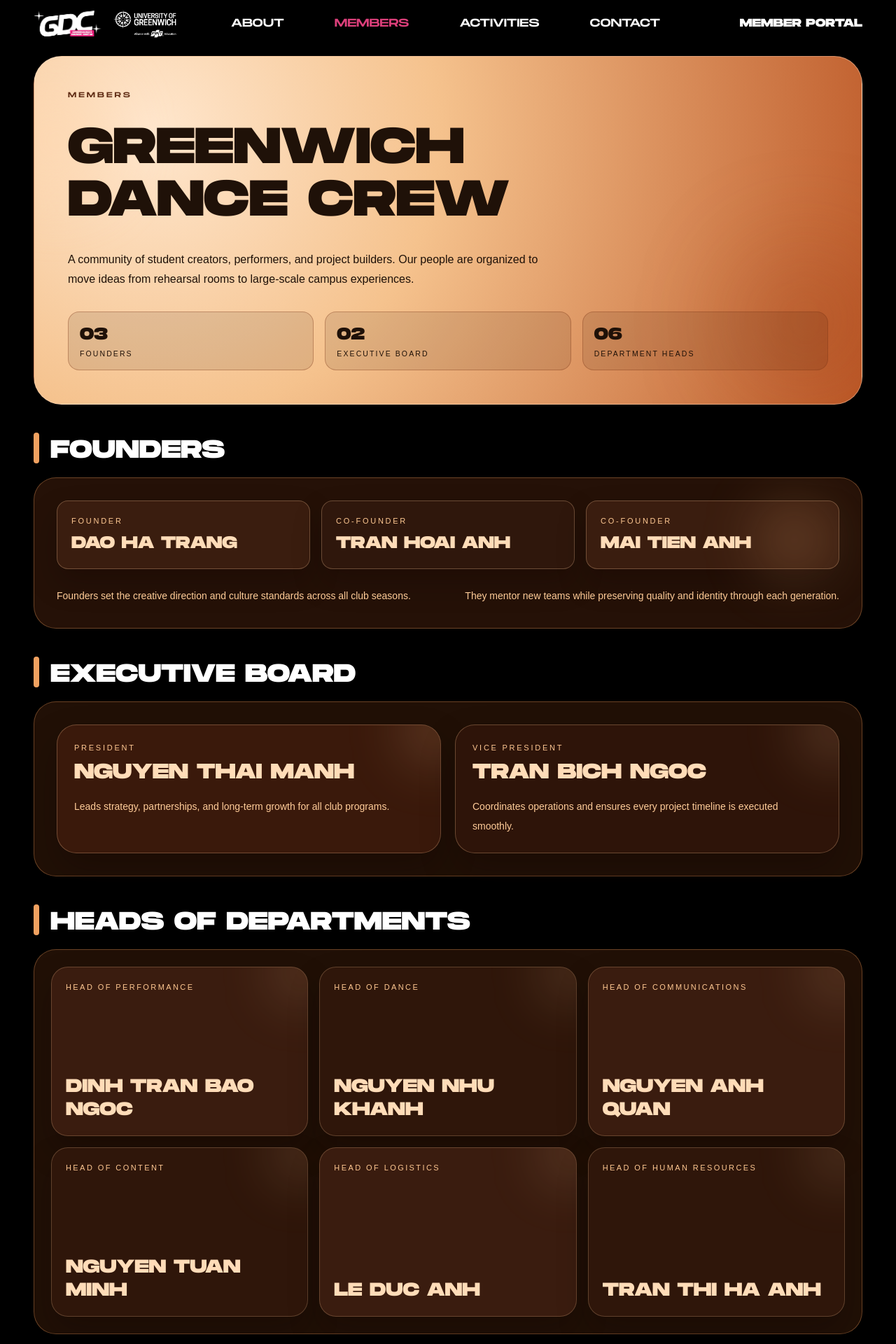
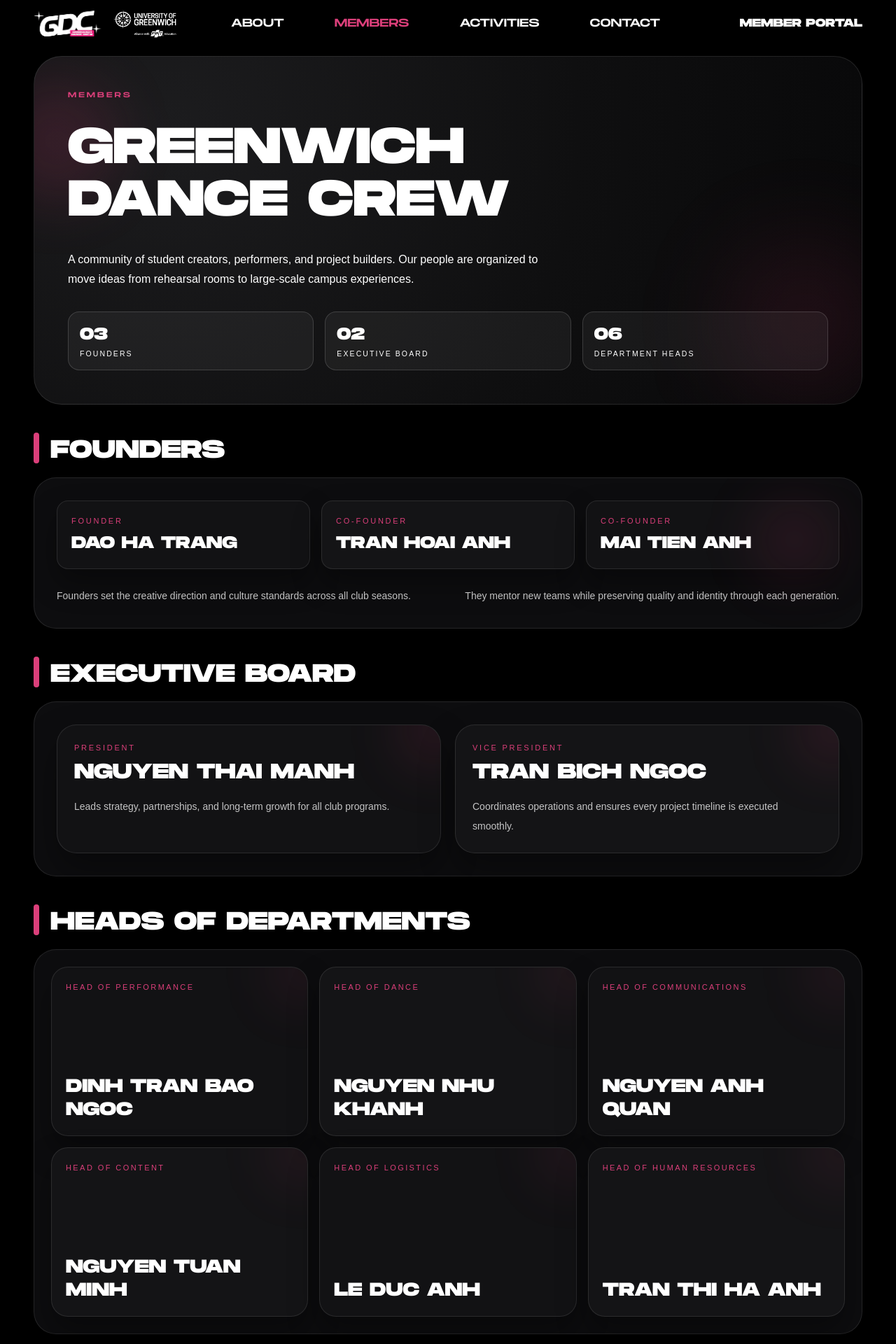
Before and after one commit to tadabngn0132/ClubHub-v0, a React (Vite) app: page /members in a window 1280 px wide. Shown: the top 1920 px of the page at 70% size. Built offline with nearby package versions, Linux system fonts and the light colour scheme; no server answers; a web font is replaced by a local one.

Commit message:
refactor: update About, Contact, and Members pages for improved UI and functionality; remove unused assets and enhance contact details

```diff
--- a/src/pages/public/About.jsx
+++ b/src/pages/public/About.jsx
@@ -109,7 +109,6 @@ const About = () => {
 
   const galleryImages = [
     "https://images.unsplash.com/photo-1508700929628-666bc8bd84ea?auto=format&fit=crop&w=900&q=80",
-    "https://images.unsplash.com/photo-1547153760-18fc9498041f?auto=format&fit=crop&w=900&q=80",
     "https://images.unsplash.com/photo-1485217988980-11786ced9454?auto=format&fit=crop&w=900&q=80",
     "https://images.unsplash.com/photo-1518834107812-67b0b7c58434?auto=format&fit=crop&w=900&q=80",
     "https://images.unsplash.com/photo-1535525153412-5a42439a210d?auto=format&fit=crop&w=900&q=80",
--- a/src/pages/public/Members.jsx
+++ b/src/pages/public/Members.jsx
@@ -198,12 +198,12 @@ const Members = () => {
 
   return (
     <main className="w-full min-h-[var(--pub-main-min-height)] my-[var(--pub-main-margin-y)] px-[var(--pub-container-padding-x-mobile)] md:px-[var(--pub-container-padding-x)]">
-      <section className="relative overflow-hidden rounded-[2.5rem] border border-[#f7d8be]/40 bg-[radial-gradient(circle_at_14%_22%,_#ffe7ce_0%,_#f5c28d_38%,_#bd5928_100%)] p-6 text-[#1f1108] sm:p-8 md:p-12">
-        <div className="pointer-events-none absolute -left-14 top-8 h-44 w-44 rounded-full bg-[#ffd8af]/45 blur-2xl" />
-        <div className="pointer-events-none absolute -right-10 bottom-0 h-60 w-60 rounded-full bg-[#8c3008]/20 blur-3xl" />
+      <section className="relative overflow-hidden rounded-[2.5rem] border border-white/10 bg-[radial-gradient(circle_at_16%_20%,_#1c1c1e_0%,_#0f0f10_55%,_#080809_100%)] p-6 text-white sm:p-8 md:p-12">
+        <div className="pointer-events-none absolute -left-14 top-8 h-44 w-44 rounded-full bg-[#DB3F7A]/15 blur-2xl" />
+        <div className="pointer-events-none absolute -right-10 bottom-0 h-60 w-60 rounded-full bg-[#DB3F7A]/10 blur-3xl" />
 
         <div className="relative flex flex-col gap-8">
-          <p className="monument-regular text-xs uppercase tracking-[0.3em] text-[#5f2c14]">
+          <p className="monument-regular text-xs uppercase tracking-[0.3em] text-[#DB3F7A]">
             Members
           </p>
 
@@ -220,19 +220,19 @@ const Members = () => {
           </p>
 
           <div className="grid grid-cols-1 gap-4 sm:grid-cols-3">
-            <div className="rounded-2xl border border-[#7e3614]/35 bg-[#1d1109]/10 p-4">
+            <div className="rounded-2xl border border-white/15 bg-white/5 p-4">
               <p className="text-2xl monument-extra-bold">03</p>
               <p className="mt-1 text-xs uppercase tracking-[0.2em]">
                 Founders
               </p>
             </div>
-            <div className="rounded-2xl border border-[#7e3614]/35 bg-[#1d1109]/10 p-4">
+            <div className="rounded-2xl border border-white/15 bg-white/5 p-4">
               <p className="text-2xl monument-extra-bold">02</p>
               <p className="mt-1 text-xs uppercase tracking-[0.2em]">
                 Executive Board
               </p>
             </div>
-            <div className="rounded-2xl border border-[#7e3614]/35 bg-[#1d1109]/10 p-4">
+            <div className="rounded-2xl border border-white/15 bg-white/5 p-4">
               <p className="text-2xl monument-extra-bold">06</p>
               <p className="mt-1 text-xs uppercase tracking-[0.2em]">
                 Department Heads
@@ -244,23 +244,23 @@ const Members = () => {
 
       <section className="mt-10">
         <div className="mb-5 flex items-end gap-4">
-          <div className="h-11 w-2 rounded-full bg-[#f0a160]" />
+          <div className="h-11 w-2 rounded-full bg-[#DB3F7A]" />
           <h2 className="monument-extra-bold text-3xl uppercase leading-none sm:text-4xl">
             Founders
           </h2>
         </div>
 
-        <div className="relative overflow-hidden rounded-[2rem] border border-[#f0a160]/35 bg-[#251107] p-6 sm:p-8">
-          <div className="pointer-events-none absolute right-10 top-8 h-28 w-28 rounded-full bg-[#f8b477]/20 blur-2xl" />
+        <div className="relative overflow-hidden rounded-[2rem] border border-white/10 bg-[#0d0d0f] p-6 sm:p-8">
+          <div className="pointer-events-none absolute right-10 top-8 h-28 w-28 rounded-full bg-[#DB3F7A]/12 blur-2xl" />
           <div className="grid grid-cols-1 gap-4 sm:grid-cols-2 lg:grid-cols-3">
             {founders.map((member, index) => (
               <article
                 key={member.name}
-                className={`rounded-2xl border border-[#f5c395]/30 p-5 text-[#ffdcb8] shadow-[0_20px_40px_rgba(16,5,0,0.25)] transition-all duration-300 hover:-translate-y-1 ${
-                  index % 2 === 0 ? "bg-[#3a1d0f]" : "bg-[#2f170c]"
+                className={`rounded-2xl border border-white/10 p-5 text-white shadow-[0_20px_40px_rgba(0,0,0,0.35)] transition-all duration-300 hover:-translate-y-1 ${
+                  index % 2 === 0 ? "bg-[#121214]" : "bg-[#141416]"
                 }`}
               >
-                <p className="text-[11px] uppercase tracking-[0.25em] text-[#ffc993]">
+                <p className="text-[11px] uppercase tracking-[0.25em] text-[#DB3F7A]">
                   {member.role}
                 </p>
                 <p className="monument-extra-bold mt-2 text-2xl uppercase">
@@ -270,7 +270,7 @@ const Members = () => {
             ))}
           </div>
 
-          <div className="mt-6 grid grid-cols-1 gap-3 text-sm font-light leading-7 text-[#ffcc99] md:grid-cols-2">
+          <div className="mt-6 grid grid-cols-1 gap-3 text-sm font-light leading-7 text-white/75 md:grid-cols-2">
             <p>
               Founders set the creative direction and culture standards across
               all club seasons.
@@ -285,28 +285,28 @@ const Members = () => {
 
       <section className="mt-10">
         <div className="mb-5 flex items-end gap-4">
-          <div className="h-11 w-2 rounded-full bg-[#f0a160]" />
+          <div className="h-11 w-2 rounded-full bg-[#DB3F7A]" />
           <h2 className="monument-extra-bold text-3xl uppercase leading-none sm:text-4xl">
             Executive Board
           </h2>
         </div>
 
-        <div className="grid grid-cols-1 gap-5 rounded-[2rem] border border-[#ef9f5c]/35 bg-[#211006] p-6 md:grid-cols-2 md:p-8">
+        <div className="grid grid-cols-1 gap-5 rounded-[2rem] border border-white/10 bg-[#0d0d0f] p-6 md:grid-cols-2 md:p-8">
           {executiveBoard.map((member, index) => (
             <article
               key={member.name}
-              className={`relative overflow-hidden rounded-[1.75rem] border border-[#f4bc8a]/30 p-6 text-[#ffdcb8] shadow-[0_24px_50px_rgba(13,4,0,0.28)] ${
-                index === 0 ? "bg-[#3a190b]" : "bg-[#2e1409]"
+              className={`relative overflow-hidden rounded-[1.75rem] border border-white/10 p-6 text-white shadow-[0_24px_50px_rgba(0,0,0,0.35)] ${
+                index === 0 ? "bg-[#121214]" : "bg-[#141416]"
               }`}
             >
-              <div className="pointer-events-none absolute -right-10 -top-10 h-24 w-24 rounded-full bg-[#ffc98f]/20 blur-2xl" />
-              <p className="relative text-[11px] uppercase tracking-[0.25em] text-[#ffc893]">
+              <div className="pointer-events-none absolute -right-10 -top-10 h-24 w-24 rounded-full bg-[#DB3F7A]/15 blur-2xl" />
+              <p className="relative text-[11px] uppercase tracking-[0.25em] text-[#DB3F7A]">
                 {member.role}
               </p>
               <p className="relative monument-extra-bold mt-2 text-3xl uppercase leading-tight">
                 {member.name}
               </p>
-              <p className="relative mt-4 text-sm font-light leading-7 text-[#ffcc99]">
+              <p className="relative mt-4 text-sm font-light leading-7 text-white/75">
                 {member.bio}
               </p>
             </article>
@@ -316,24 +316,24 @@ const Members = () => {
 
       <section className="mt-10">
         <div className="mb-5 flex items-end gap-4">
-          <div className="h-11 w-2 rounded-full bg-[#f0a160]" />
+          <div className="h-11 w-2 rounded-full bg-[#DB3F7A]" />
           <h2 className="monument-extra-bold text-3xl uppercase leading-none sm:text-4xl">
             Heads of Departments
           </h2>
         </div>
 
-        <div className="grid grid-cols-1 gap-4 rounded-[2rem] border border-[#efa15f]/35 bg-[#211006] p-4 sm:grid-cols-2 sm:p-5 lg:grid-cols-3 lg:p-6">
+        <div className="grid grid-cols-1 gap-4 rounded-[2rem] border border-white/10 bg-[#0d0d0f] p-4 sm:grid-cols-2 sm:p-5 lg:grid-cols-3 lg:p-6">
           {departments.map((member, index) => (
             <article
               key={member.name}
-              className={`group relative overflow-hidden rounded-[1.5rem] border border-[#f2bf8f]/25 p-5 text-[#ffdcb8] shadow-[0_22px_44px_rgba(13,4,0,0.25)] transition-all duration-300 hover:-translate-y-1 hover:border-[#ffd1a2]/70 ${
-                index % 2 === 0 ? "bg-[#3a1c0f]" : "bg-[#2f160a]"
+              className={`group relative overflow-hidden rounded-[1.5rem] border border-white/10 p-5 text-white shadow-[0_22px_44px_rgba(0,0,0,0.35)] transition-all duration-300 hover:-translate-y-1 hover:border-[#DB3F7A]/70 ${
+                index % 2 === 0 ? "bg-[#121214]" : "bg-[#141416]"
               }`}
             >
-              <div className="pointer-events-none absolute -right-8 -top-8 h-20 w-20 rounded-full bg-[#ffcc97]/20 blur-2xl" />
+              <div className="pointer-events-none absolute -right-8 -top-8 h-20 w-20 rounded-full bg-[#DB3F7A]/12 blur-2xl" />
 
               <div className="relative flex h-full min-h-[12.5rem] flex-col justify-between gap-6">
-                <p className="text-[11px] uppercase tracking-[0.22em] text-[#ffc892]">
+                <p className="text-[11px] uppercase tracking-[0.22em] text-[#DB3F7A]">
                   {member.role}
                 </p>
 
@@ -346,9 +346,9 @@ const Members = () => {
         </div>
       </section>
 
-      <section className="mt-12 rounded-[2rem] border border-[#ef9f5c]/35 bg-[#120a05] p-5 sm:p-6 md:p-8">
+      <section className="mt-12 rounded-[2rem] border border-white/10 bg-[#0d0d0f] p-5 sm:p-6 md:p-8">
         <div className="mb-8 flex items-end gap-4">
-          <div className="h-11 w-2 rounded-full bg-[#f0a160]" />
+          <div className="h-11 w-2 rounded-full bg-[#DB3F7A]" />
           <h2 className="monument-extra-bold text-2xl uppercase leading-none sm:text-3xl md:text-4xl">
             Featured Dancers
           </h2>
@@ -430,14 +430,14 @@ const Members = () => {
                     <div className="flex flex-col items-end text-right">
                       <p
                         className={`text-[11px] uppercase tracking-[0.22em] transition-colors duration-500 ${
-                          isActive ? "text-[#ffb4cf]" : "text-[#c8a8b5]"
+                          isActive ? "text-[#DB3F7A]" : "text-white/65"
                         }`}
                       >
                         {genreText}
                       </p>
 
                       <div className="mt-4 flex flex-wrap gap-2">
-                        <span className="rounded-full border border-[#ff82af]/60 bg-[#ff2d78]/20 px-3 py-1 text-[10px] uppercase tracking-[0.2em] text-[#ffd5e4]">
+                        <span className="rounded-full border border-[#DB3F7A]/60 bg-[#DB3F7A]/25 px-3 py-1 text-[10px] uppercase tracking-[0.2em] text-[#fff1f7]">
                           Booking
                         </span>
                       </div>
@@ -469,22 +469,22 @@ const Members = () => {
         </div>
       </section>
 
-      <section className="mt-12 rounded-[2rem] border border-[#ef9f5c]/35 bg-[#140b06] p-5 sm:p-6 md:p-8">
+      <section className="mt-12 rounded-[2rem] border border-white/10 bg-[#0d0d0f] p-5 sm:p-6 md:p-8">
         <div className="mb-8 flex items-end gap-4">
-          <div className="h-11 w-2 rounded-full bg-[#f0a160]" />
+          <div className="h-11 w-2 rounded-full bg-[#DB3F7A]" />
           <h2 className="monument-extra-bold text-2xl uppercase leading-none sm:text-3xl md:text-4xl">
             All Members & Filtering
           </h2>
         </div>
 
         <div className="grid grid-cols-1 gap-8 lg:grid-cols-[260px_1fr]">
-          <aside className="rounded-[1.5rem] border border-[#f0a160]/25 bg-[#1b0f08] p-5 lg:sticky lg:top-24 lg:self-start">
-            <p className="monument-regular text-xs uppercase tracking-[0.22em] text-[#ffc58f]">
+          <aside className="rounded-[1.5rem] border border-white/10 bg-[#121214] p-5 lg:sticky lg:top-24 lg:self-start">
+            <p className="monument-regular text-xs uppercase tracking-[0.22em] text-[#DB3F7A]">
               Filter Crew
             </p>
 
             <div className="mt-7">
-              <p className="text-[11px] uppercase tracking-[0.2em] text-[#d0956a]">
+              <p className="text-[11px] uppercase tracking-[0.2em] text-white/60">
                 Dance Style
               </p>
               <div className="mt-3 flex flex-col gap-2">
@@ -495,8 +495,8 @@ const Members = () => {
                     onClick={() => setSelectedStyle(style)}
                     className={`rounded-full px-4 py-2 text-left text-sm transition-all ${
                       selectedStyle === style
-                        ? "border border-[#ffc58f]/55 bg-[#3a1c0f] text-[#ffd6af]"
-                        : "border border-transparent bg-[#25150c] text-[#c99770] hover:text-[#ffd6af]"
+                        ? "border border-[#DB3F7A]/55 bg-[#DB3F7A]/20 text-[#fff1f7]"
+                        : "border border-transparent bg-[#1a1a1d] text-white/65 hover:text-white"
                     }`}
                   >
                     {style}
@@ -506,7 +506,7 @@ const Members = () => {
             </div>
 
             <div className="mt-7">
-              <p className="text-[11px] uppercase tracking-[0.2em] text-[#d0956a]">
+              <p className="text-[11px] uppercase tracking-[0.2em] text-white/60">
                 Position
               </p>
               <div className="mt-3 flex flex-col gap-2">
@@ -517,8 +517,8 @@ const Members = () => {
                     onClick={() => setSelectedPosition(position)}
                     className={`rounded-full px-4 py-2 text-left text-sm transition-all ${
                       selectedPosition === position
-                        ? "border border-[#ffc58f]/55 bg-[#3a1c0f] text-[#ffd6af]"
-                        : "border border-transparent bg-[#25150c] text-[#c99770] hover:text-[#ffd6af]"
+                        ? "border border-[#DB3F7A]/55 bg-[#DB3F7A]/20 text-[#fff1f7]"
+                        : "border border-transparent bg-[#1a1a1d] text-white/65 hover:text-white"
                     }`}
                   >
                     {position}
@@ -530,7 +530,7 @@ const Members = () => {
             <button
               type="button"
               onClick={resetFilters}
-              className="mt-8 w-full rounded-full border border-[#f0a160]/40 py-3 text-xs uppercase tracking-[0.2em] text-[#ffcc99] transition-colors hover:border-[#ffd1a2] hover:text-[#ffe2c2]"
+              className="mt-8 w-full rounded-full border border-white/25 py-3 text-xs uppercase tracking-[0.2em] text-white/85 transition-colors hover:border-[#DB3F7A] hover:bg-[#DB3F7A] hover:text-white"
             >
               Reset Filters
             </button>
@@ -539,7 +539,7 @@ const Members = () => {
           <div>
             <div className="mb-6 flex flex-col gap-4 md:flex-row md:items-center md:justify-between">
               <div className="relative w-full max-w-xl">
-                <span className="pointer-events-none absolute left-4 top-1/2 -translate-y-1/2 text-sm text-[#b9835e]">
+                <span className="pointer-events-none absolute left-4 top-1/2 -translate-y-1/2 text-sm text-white/45">
                   Search
                 </span>
                 <input
@@ -547,20 +547,20 @@ const Members = () => {
                   value={query}
                   onChange={(event) => setQuery(event.target.value)}
                   placeholder="Find a member by name, style, or position..."
-                  className="w-full rounded-xl border border-[#f0a160]/30 bg-[#25150c] py-3 pl-20 pr-4 text-sm text-[#ffdcb8] placeholder:text-[#a67452] focus:border-[#ffc58f] focus:outline-none"
+                  className="w-full rounded-xl border border-white/20 bg-[#141416] py-3 pl-20 pr-4 text-sm text-white placeholder:text-white/40 focus:border-[#DB3F7A] focus:outline-none"
                 />
               </div>
 
-              <p className="text-sm text-[#d8a67e]">
+              <p className="text-sm text-white/70">
                 Showing {filteredMembers.length} member
                 {filteredMembers.length === 1 ? "" : "s"}
               </p>
             </div>
 
             {filteredMembers.length === 0 ? (
-              <div className="rounded-2xl border border-dashed border-[#f0a160]/40 bg-[#201108] p-8 text-center">
-                <p className="text-lg text-[#ffd3ad]">No members found.</p>
-                <p className="mt-2 text-sm text-[#bc8862]">
+              <div className="rounded-2xl border border-dashed border-white/25 bg-[#121214] p-8 text-center">
+                <p className="text-lg text-white">No members found.</p>
+                <p className="mt-2 text-sm text-white/65">
                   Try changing dance style, position, or clearing search
                   keywords.
                 </p>
@@ -570,7 +570,7 @@ const Members = () => {
                 {filteredMembers.map((member) => (
                   <article
                     key={member.name}
-                    className="group overflow-hidden rounded-2xl border border-[#f0a160]/25 bg-[#211006] shadow-[0_18px_36px_rgba(13,4,0,0.25)] transition-all duration-300 hover:-translate-y-1 hover:border-[#ffd1a2]/70"
+                    className="group overflow-hidden rounded-2xl border border-white/10 bg-[#121214] shadow-[0_18px_36px_rgba(0,0,0,0.35)] transition-all duration-300 hover:-translate-y-1 hover:border-[#DB3F7A]/70"
                   >
                     <div className="aspect-[4/5] overflow-hidden">
                       <img
@@ -582,15 +582,15 @@ const Members = () => {
                     </div>
 
                     <div className="p-5">
-                      <p className="text-[11px] uppercase tracking-[0.2em] text-[#ffc892]">
+                      <p className="text-[11px] uppercase tracking-[0.2em] text-[#DB3F7A]">
                         {member.style} / {member.position}
                       </p>
-                      <p className="monument-extra-bold mt-2 text-2xl uppercase text-[#ffdcb8]">
+                      <p className="monument-extra-bold mt-2 text-2xl uppercase text-white">
                         {member.name}
                       </p>
                       <button
                         type="button"
-                        className="mt-4 w-full rounded-full border border-[#f0a160]/40 bg-[#2b1409] py-2 text-[11px] uppercase tracking-[0.2em] text-[#ffd2ac] transition-colors hover:border-[#ffd2ac] hover:bg-[#3b1a0f]"
+                        className="mt-4 w-full rounded-full border border-white/25 bg-[#1a1a1d] py-2 text-[11px] uppercase tracking-[0.2em] text-white/90 transition-colors hover:border-[#DB3F7A] hover:bg-[#DB3F7A]"
                       >
                         Profile
                       </button>
```
Also changed, not shown: src/pages/public/Contact.jsx (+17 -26 lines).
